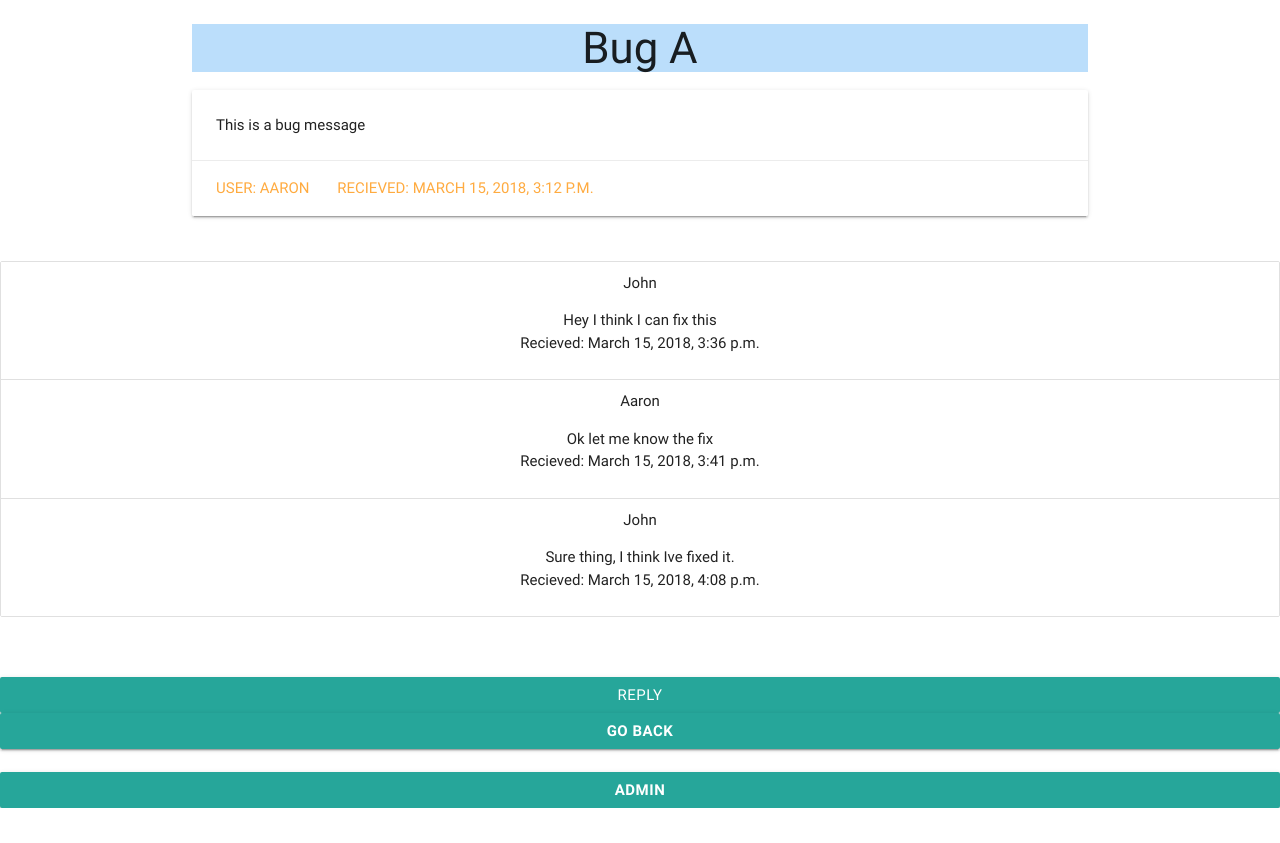
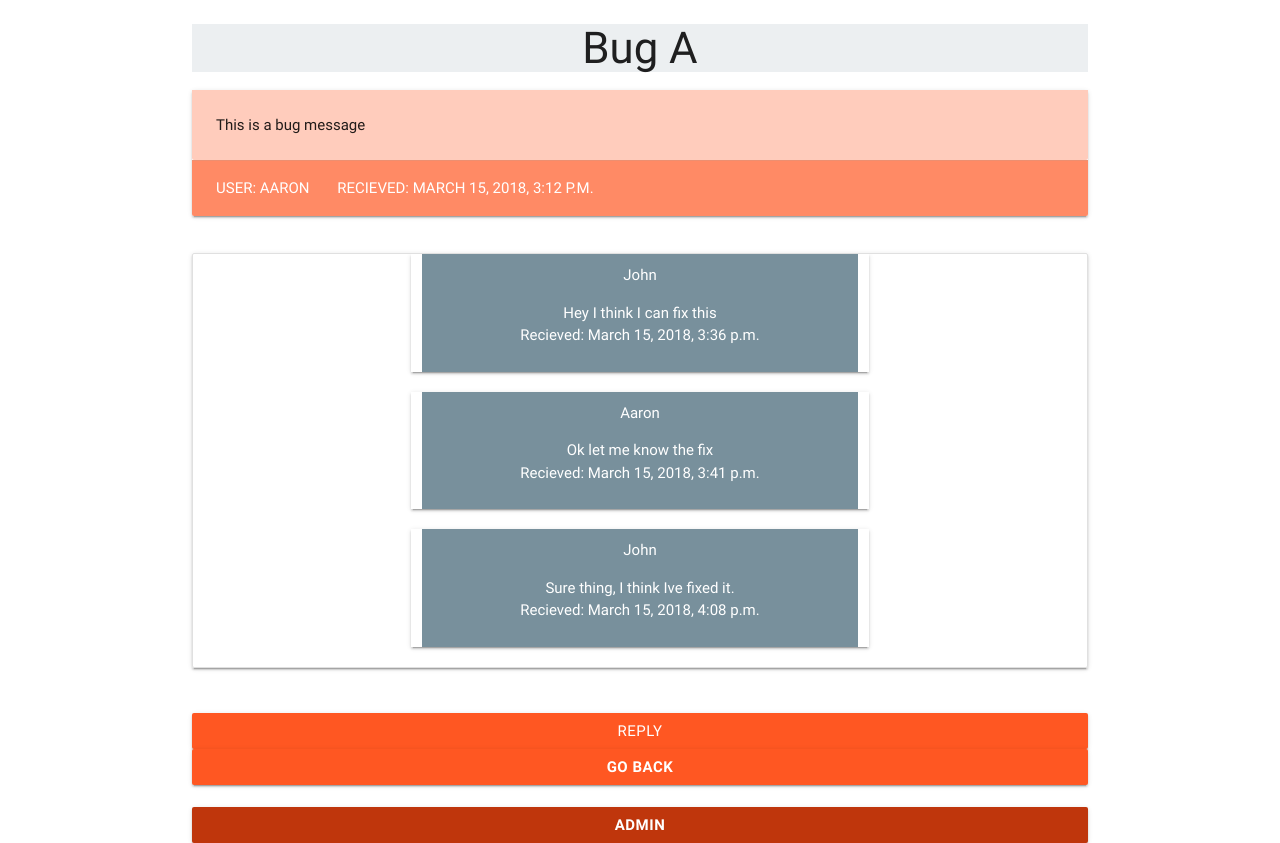
Before and after one commit to aaronshortt/Django-Conversations, a Django app: page /posts/details/1/ in a window 1280 px wide. Shown: the part 102-945 px from the top of the page. Before the commit the page ends 910 px from the top, so only its background shows below. Run offline with Django 3.2, Linux system fonts and the light colour scheme; data comes from the database, SQL or seed files in the repository; both versions use the stored data as it was after the commit.

Commit message:
Final Stuff

```diff
--- a/Commuinication/Posts/templates/posts/add-conversation.html
+++ b/Commuinication/Posts/templates/posts/add-conversation.html
@@ -11,8 +11,8 @@
     <label for="text">User ID</label>
     <input type="text" name="person" id="person">
     <br>
-    <input class= "center-align waves-effect waves-light btn" type="submit" value="submit"/>
+    <input class= "center-align waves-effect waves-light btn deep-orange accent-4" type="submit" value="submit"/>
 </form>
 <br>
-<a style="display:block" class= "center-align waves-effect waves-light btn" href ="/posts">Go Back</a>
+<a style="display:block" class= "center-align waves-effect waves-light btn deep-orange accent-4" href ="/posts">Go Back</a>
 {% endblock %}
--- a/Commuinication/Posts/templates/posts/add-message.html
+++ b/Commuinication/Posts/templates/posts/add-message.html
@@ -10,8 +10,8 @@
     <label for="text">User ID</label>
     <input type="text" name="person" id="person">
     <br>
-    <input class= "center-align waves-effect waves-light btn" type="submit" value="submit"/>
+    <input class= "center-align waves-effect waves-light btn deep-orange accent-4" type="submit" value="submit"/>
 </form>
 <br>
-<a style="display:block" class= "center-align waves-effect waves-light btn" href ="/posts">Go Back</a>
+<a style="display:block" class= "center-align waves-effect waves-light btn deep-orange accent-4" href ="/posts">Go Back</a>
 {% endblock %}
--- a/Commuinication/Posts/templates/posts/details.html
+++ b/Commuinication/Posts/templates/posts/details.html
@@ -1,32 +1,36 @@
 {% extends 'posts/layout.html'%}
 
 {% block content %}
-<h3 class="center-align blue lighten-4">{{conversation.title}}</h3>
+<h3 class="center-align blue-grey lighten-5">{{conversation.title}}</h3>
 
 <div class="card">
-    <div class="card-content">
+    <div class="card-content deep-orange lighten-4">
         {{conversation.body}}
     </div>
-    <div class="card-action">
-        <a href="">User: {{conversation.sender.name}}</a>
-        <a href="">Recieved: {{conversation.created_at}}</a>
+    <div class="card-action deep-orange lighten-2">
+        <a class="white-text" href="">User: {{conversation.sender.name}}</a>
+        <a class="white-text" href="">Recieved: {{conversation.created_at}}</a>
     </div>
     </div>
 </div>
 <br>
-<ul class="collection">
+<ul class="collection container z-depth-1">
         {% for message in messages %}
-        <li style="display:block" class="collection-item center-align">
-                <span class="title">{{message.sender.name}}</span>
-                <p> {{message.body}} <br>
-                    Recieved: {{message.created_at}}
-                </p>
-        </li>
+        <div class="row">
+            <div class="col s6 offset-s3 z-depth-1">
+                <li class="collection-item center-align blue-grey lighten-1 white-text">
+                        <span class="title">{{message.sender.name}}</span>
+                        <p> {{message.body}} <br>
+                            Recieved: {{message.created_at}}
+                        </p>
+                </li>
+            </div>
+        </div>
         {% endfor %}
 </ul>
 <br>
 <br>
-<a style="display:block" class= "center-align waves-effect waves-light btn" href ="/posts/details/{{conversation.id}}/add">Reply</a>
+<a style="display:block" class= "center-align waves-effect waves-light btn container deep-orange" href ="/posts/details/{{conversation.id}}/add">Reply</a>
 <b>
-<a style="display:block" class= "center-align waves-effect waves-light btn" href ="/posts">Go Back</a>
+<a style="display:block" class= "center-align waves-effect waves-light btn container deep-orange" href ="/posts">Go Back</a>
 {% endblock %}
--- a/Commuinication/Posts/templates/posts/index.html
+++ b/Commuinication/Posts/templates/posts/index.html
@@ -1,7 +1,7 @@
 {% extends 'posts/layout.html'%}
 
 {% block content %}
-<h3 class="center-align blue lighten-4">{{title}}</h3>
+<h3 class="center-align blue-grey lighten-5">{{title}}</h3>
 
 <ul class="collection">
     {% for conversation in conversations%}
@@ -9,6 +9,6 @@
     {% endfor%}
 </ul>
 <br>
-    <a style="display:block" class= "center-align waves-effect waves-light btn" href="/posts/add">+</a>
+    <a style="display:block" class= "center-align waves-effect waves-light btn deep-orange accent-4" href="/posts/add">Add Conversation</a>
 <br>
 {% endblock %}
--- a/Commuinication/Posts/templates/posts/layout.html
+++ b/Commuinication/Posts/templates/posts/layout.html
@@ -16,7 +16,7 @@
         {% block content %}
         {% endblock %}
         <br>
-        <a style="display:block" class= "center-align waves-effect waves-light btn" href ="/admin">Admin</a>
+        <a style="display:block" class= "center-align waves-effect waves-light btn container deep-orange darken-4" href ="/admin">Admin</a>
 
     </div>
 
```
Also changed, not shown: Commuinication/db.sqlite3.
